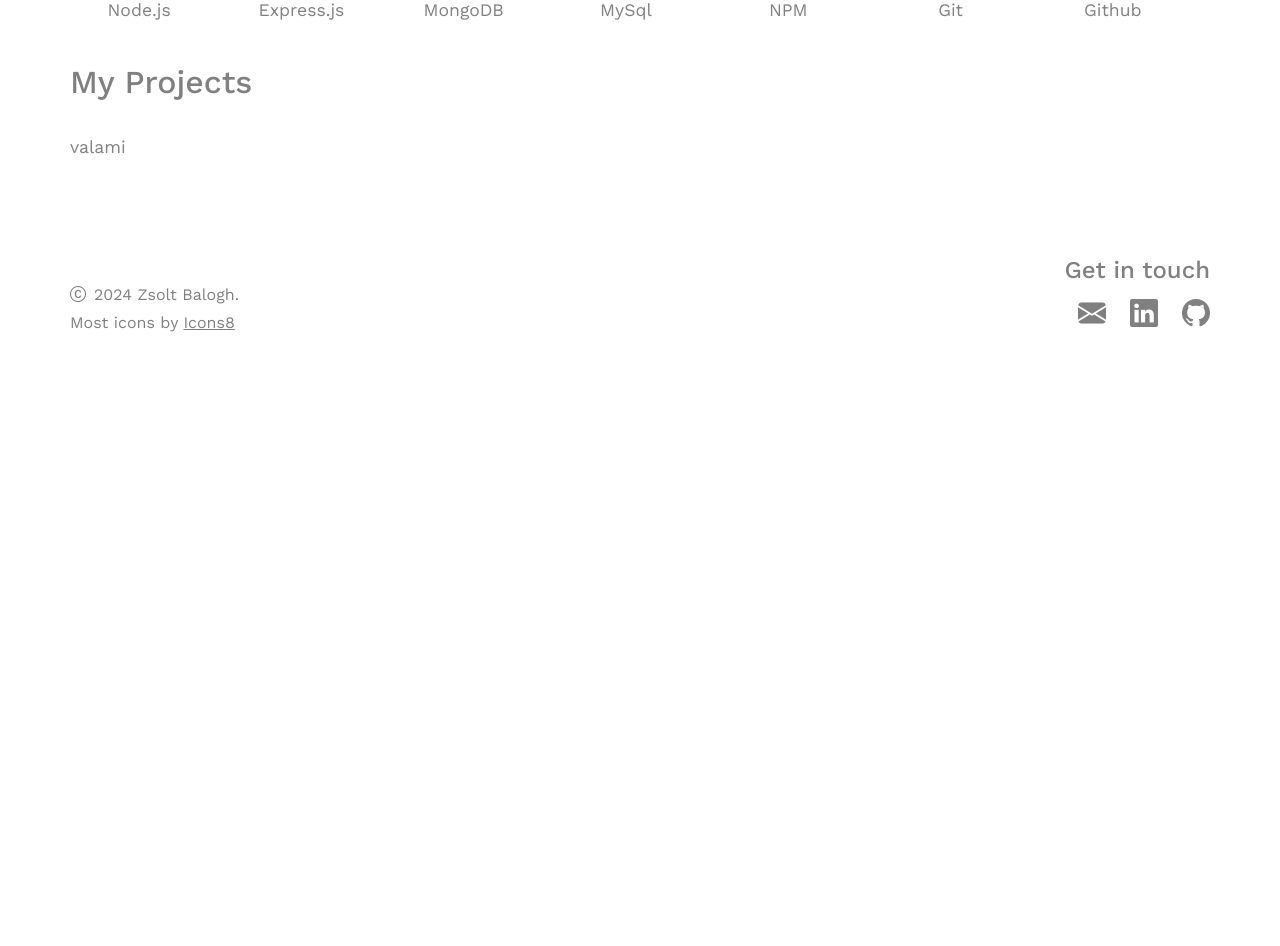
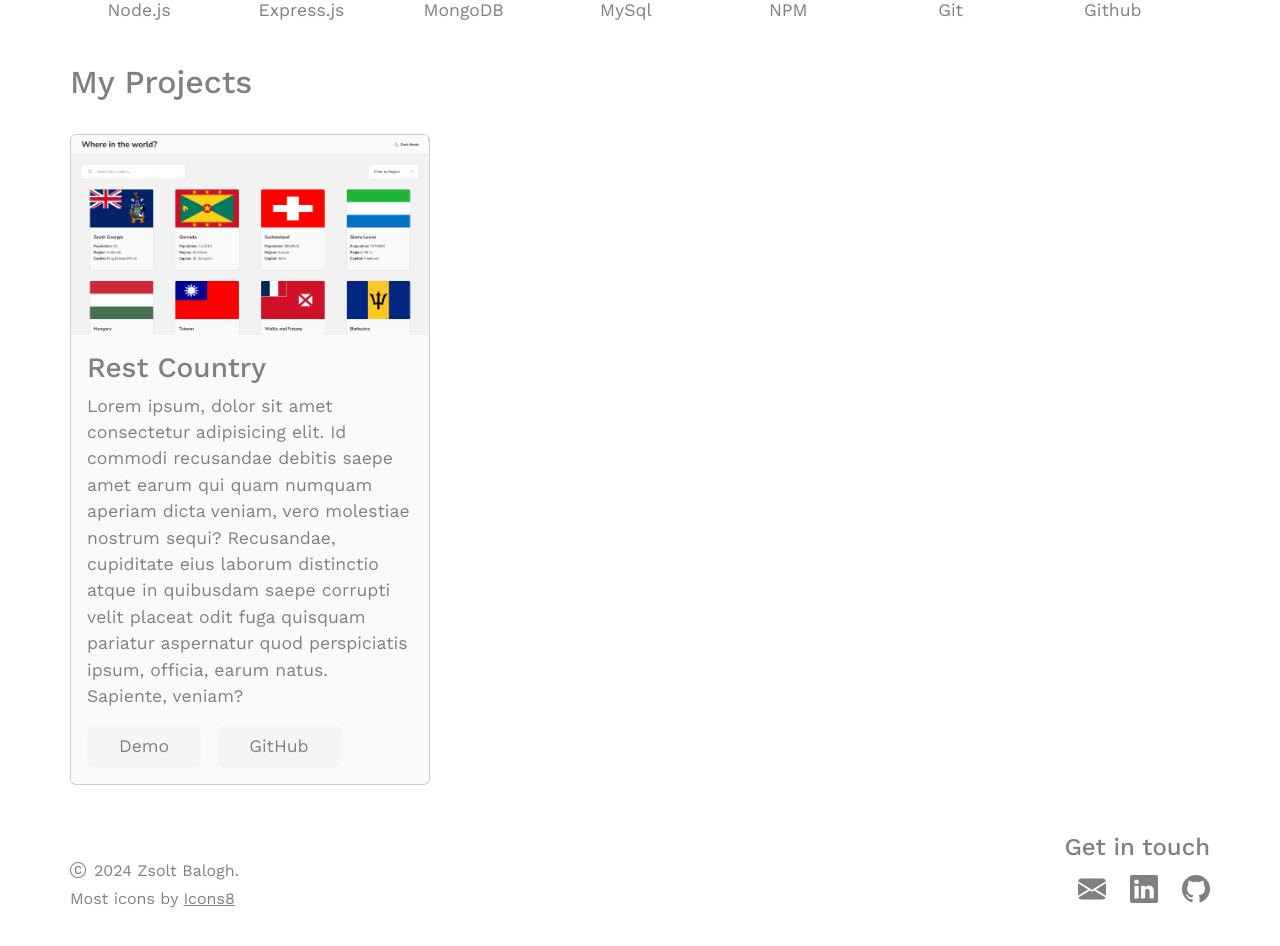
Before and after one commit to zsolt270/Portfolio, a React (Vite) app: page / in a window 1280 px wide. Shown: the part 800-1746 px from the top of the page. Before the commit the page ends 1183 px from the top, so only its background shows below. Built offline with nearby package versions, Linux system fonts and the light colour scheme.

Commit message:
making carasoul item

```diff
--- a/src/components/sections/ProjectsSection.tsx
+++ b/src/components/sections/ProjectsSection.tsx
@@ -13,6 +13,7 @@ export default function ProjectsSection() {
 				}
 			/>
 			<Carousel />
+			{/* <h3>for more click here</h3> */}
 		</>
 	);
 }
--- /dev/null
+++ b/src/components/ui/Button.tsx
@@ -0,0 +1,24 @@
+import { useContext } from "react";
+import { ThemeContext } from "../../services/providers/themeContext";
+import style from "./css.modules/Button.module.css";
+
+interface ButtonProps {
+	href: string;
+	text: string;
+}
+
+export default function Button({ href, text }: ButtonProps) {
+	const themeContext = useContext(ThemeContext);
+
+	return (
+		<a
+			className={`${
+				themeContext?.islight ? style.lightButton : style.darkButton
+			}`}
+			target='_blank'
+			href={href}
+		>
+			{text}
+		</a>
+	);
+}
--- a/src/components/ui/Carousel.tsx
+++ b/src/components/ui/Carousel.tsx
@@ -1,14 +1,17 @@
-import { useContext } from "react";
-import { ThemeContext } from "../../services/providers/themeContext";
-import CarouselItem from "../ui/CarouselItem";
-import pic from "../../assets/projects/homepagelight.png";
-import pic2 from "../../assets/projects/todoapp.png";
-import pic3 from "../../assets/projects/loopstudios.png";
-import pic4 from "../../assets/projects/notifications.png";
-import pic5 from "../../assets/projects/portfolio.png";
-import pic6 from "../../assets/projects/piano.png";
-import "./css.modules/CarouselItem.css";
+import CarouselCard from "./CarouselCard";
+import restcountry from "../../assets/projects/restcountry.png";
+import todoapp from "../../assets/projects/todoapp.png";
+import piano from "../../assets/projects/piano.png";
+import loopstudios from "../../assets/projects/loopstudios.png";
+import portfolio from "../../assets/projects/portfolio.png";
 
 export default function Carousel() {
-	return <div className='mb-5'>valami</div>;
+	return (
+		<>
+			<CarouselCard
+				src={restcountry}
+				title={"Rest Country"}
+			/>
+		</>
+	);
 }
--- /dev/null
+++ b/src/components/ui/CarouselCard.tsx
@@ -0,0 +1,48 @@
+import { useContext } from "react";
+import { ThemeContext } from "../../services/providers/themeContext";
+import style from "./css.modules/CarouselCard.module.css";
+import Button from "./Button";
+
+type CarouselCardTProps = {
+	src: string;
+	title: string;
+	// text
+};
+
+export default function CarouselCard({ src, title }: CarouselCardTProps) {
+	const themeContext = useContext(ThemeContext);
+	return (
+		<div
+			className={`card ${
+				themeContext?.islight ? style.lightCarouselCard : style.darkCarouselCard
+			}`}
+		>
+			<img
+				src={src}
+				className='card-img-top'
+				alt='...'
+			/>
+			<div className={`card-body`}>
+				<h3 className='card-title'>{title}</h3>
+				<p className='card-text'>
+					Lorem ipsum, dolor sit amet consectetur adipisicing elit. Id commodi
+					recusandae debitis saepe amet earum qui quam numquam aperiam dicta
+					veniam, vero molestiae nostrum sequi? Recusandae, cupiditate eius
+					laborum distinctio atque in quibusdam saepe corrupti velit placeat
+					odit fuga quisquam pariatur aspernatur quod perspiciatis ipsum,
+					officia, earum natus. Sapiente, veniam?
+				</p>
+				<div className='d-flex gap-3'>
+					<Button
+						href='https://zsolt270.github.io/REST-COUNTRY/'
+						text='Demo'
+					/>
+					<Button
+						href='https://github.com/zsolt270/REST-COUNTRY'
+						text='GitHub'
+					/>
+				</div>
+			</div>
+		</div>
+	);
+}
--- /dev/null
+++ b/src/components/ui/css.modules/Button.module.css
@@ -0,0 +1,15 @@
+.lightButton {
+	background-color: var(--lightModeCaroDivBG);
+	color: var(--lightModeText);
+}
+
+.darkButton {
+	background-color: var(--darkModeBG);
+	color: var(--darkModeText);
+}
+
+.lightButton,
+.darkButton {
+	padding: 0.5rem 2rem;
+	border-radius: 0.5rem;
+}
--- /dev/null
+++ b/src/components/ui/css.modules/CarouselCard.module.css
@@ -0,0 +1,27 @@
+.darkCarouselCard {
+	background-color: var(--darkModeCaroDivBG) !important;
+	color: var(--darkModeText) !important;
+}
+.lightCarouselCard {
+	background-color: var(--lightModeCaroDivBG) !important;
+	color: var(--lightModeText) !important;
+}
+
+.lightCarouselCard,
+.darkCarouselCard {
+	max-width: 22.5rem;
+	box-shadow: 0;
+	transition: box-shadow 0.3s, scale 0.3s;
+}
+
+.darkCarouselCard:hover {
+	box-shadow: var(--darkModeCaroDivShadow) 0px 0px 15px 10px;
+}
+.lightCarouselCard:hover {
+	box-shadow: var(--lightModeCaroDivShadow) 0px 0px 15px 10px;
+}
+
+.lightCarouselCard:hover,
+.darkCarouselCard:hover {
+	scale: 105%;
+}
```
Also changed, not shown: src/components/ui/CarouselItem.tsx (deleted, +0 -24 lines), src/components/ui/css.modules/CarouselItem.css (deleted, +0 -29 lines), src/assets/projects/restcountry.png (renamed from src/assets/projects/homepagelight.png).
